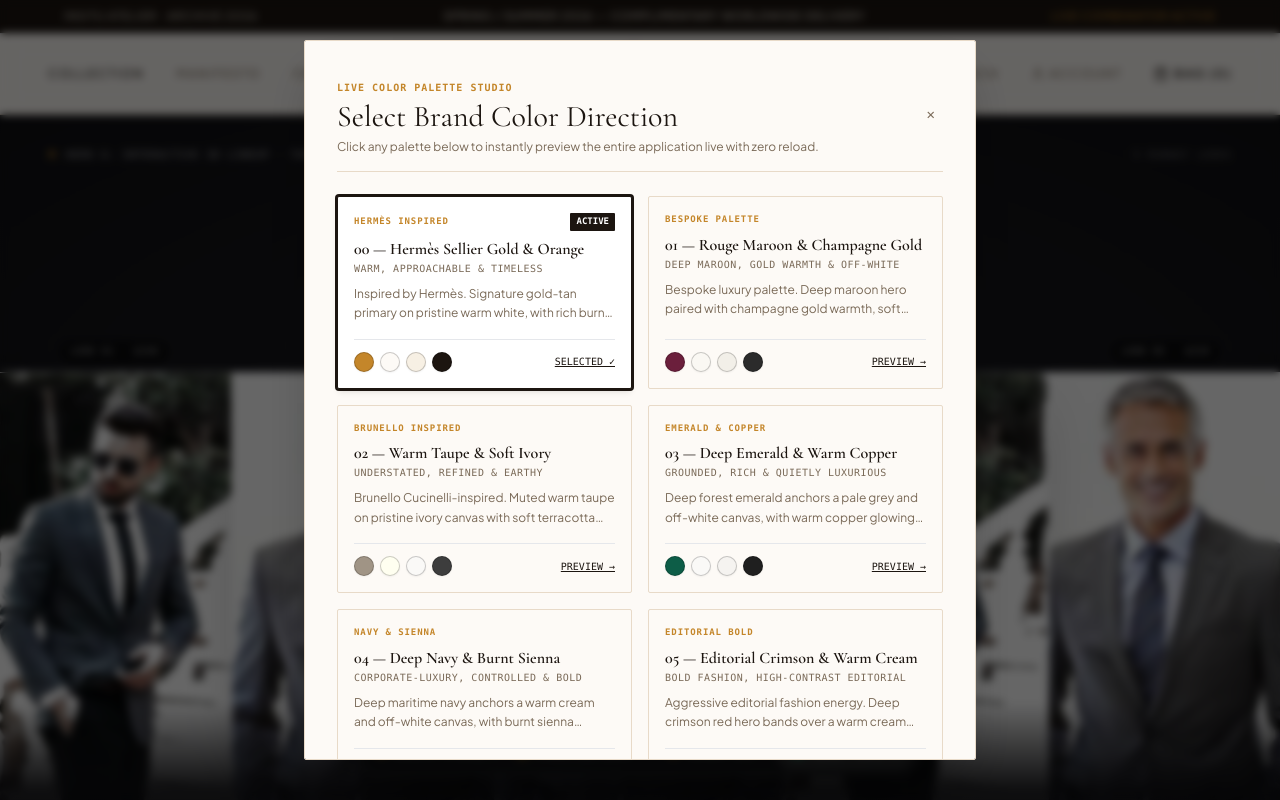
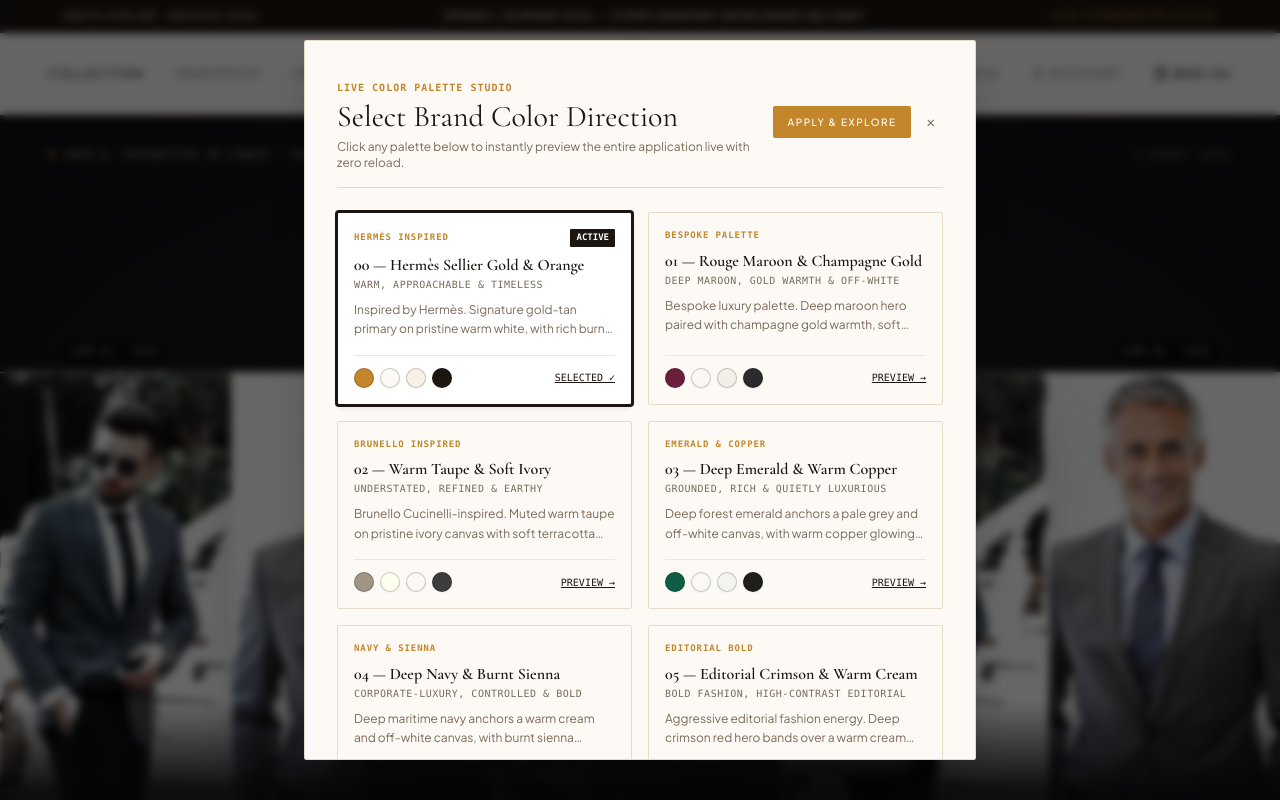
Before and after one commit to Sukhman369/inSitu, a Next.js app: page / in a window 1280 px wide. Both pictures are taken after a click on the button "PALETTES (14)". Shown: the top 800 px of the page. Built offline with nearby package versions, Linux system fonts and the light colour scheme.

Commit message:
feat(ux): add quick Apply & Explore action button to modal headers

```diff
--- a/src/components/studio/HeroStudio.tsx
+++ b/src/components/studio/HeroStudio.tsx
@@ -69,12 +69,20 @@ export default function HeroStudioModal({
               Hot-swap between 7 distinct structural layout archetypes in real time.
             </p>
           </div>
+          <div className="flex items-center gap-2 flex-shrink-0 ml-4">
+            <button
+              onClick={onClose}
+              className="btn-primary py-2 px-3.5 text-[10px]"
+            >
+              APPLY & EXPLORE
+            </button>
             <button
               onClick={onClose}
               className="text-insitu-muted hover:text-insitu-charcoal font-mono text-sm p-2"
             >
               ✕
             </button>
+          </div>
         </div>
 
         {/* Hero Variants List */}
--- a/src/components/studio/LogoStudio.tsx
+++ b/src/components/studio/LogoStudio.tsx
@@ -71,12 +71,20 @@ export default function LogoStudio({ isOpen, onClose }: LogoStudioProps) {
               Choose your preferred logo. It updates live across the header, navigation, and footer in real time.
             </p>
           </div>
+          <div className="flex items-center gap-2 flex-shrink-0 ml-4">
+            <button
+              onClick={onClose}
+              className="btn-primary py-2 px-3.5 text-[10px]"
+            >
+              APPLY & EXPLORE
+            </button>
             <button
               onClick={onClose}
               className="text-insitu-muted hover:text-insitu-charcoal font-mono text-sm p-2"
             >
               ✕
             </button>
+          </div>
         </div>
 
         {/* Preview Background Toggle */}
--- a/src/components/studio/PaletteStudio.tsx
+++ b/src/components/studio/PaletteStudio.tsx
@@ -90,12 +90,20 @@ export default function PaletteStudio({ isOpen, onClose }: PaletteStudioProps) {
               Click any palette below to instantly preview the entire application live with zero reload.
             </p>
           </div>
+          <div className="flex items-center gap-2 flex-shrink-0 ml-4">
+            <button
+              onClick={onClose}
+              className="btn-primary py-2 px-3.5 text-[10px]"
+            >
+              APPLY & EXPLORE
+            </button>
             <button
               onClick={onClose}
               className="text-insitu-muted hover:text-insitu-charcoal font-mono text-sm p-2"
             >
               ✕
             </button>
+          </div>
         </div>
 
         {/* Palettes Grid */}
```
Lines whose indentation alone changed are shown as unchanged.
